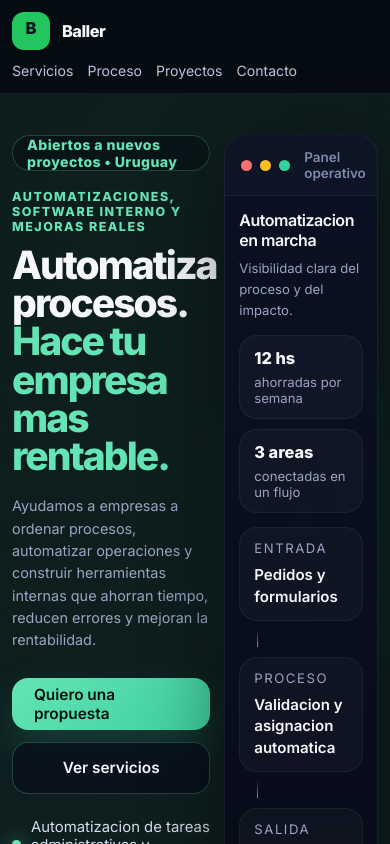
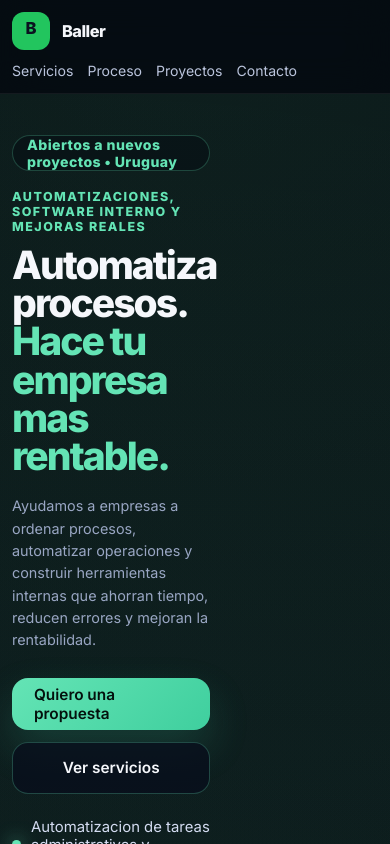
Before and after one commit to JoaquinKarawacki/baller-landing, a React (Vite) app: page / in a window 390 px wide. Shown: the top 844 px of the page. Built offline with nearby package versions, Linux system fonts and the light colour scheme.

Commit message:
Responsive fix

```diff
--- a/src/App.css
+++ b/src/App.css
@@ -1023,11 +1023,7 @@ a {
   }
 
   .hero__panel {
-    display: flex;
-    min-height: auto;
-    margin-top: 0;
-    align-self: start;
-    justify-content: flex-start;
+    display: none;
   }
 
   .hero__highlights {
@@ -1045,64 +1041,6 @@ a {
 
   .button {
     width: 100%;
-  }
-
-  .showcase-card {
-    border-radius: 22px;
-    width: 100%;
-  }
-
-  .showcase-card__topbar {
-    padding: 14px 16px;
-  }
-
-  .showcase-card__topbar p {
-    font-size: 0.84rem;
-  }
-
-  .showcase-card__body {
-    padding: 14px;
-    gap: 14px;
-  }
-
-  .showcase-card__headline strong {
-    font-size: 1rem;
-  }
-
-  .showcase-card__headline span,
-  .metric-card span,
-  .showcase-step__label {
-    font-size: 0.82rem;
-  }
-
-  .metric-card {
-    padding: 12px 14px;
-  }
-
-  .metric-card strong {
-    font-size: 1.02rem;
-  }
-
-  .showcase-card__metrics {
-    grid-template-columns: 1fr;
-    gap: 10px;
-  }
-
-  .showcase-flow {
-    gap: 10px;
-  }
-
-  .showcase-flow__arrow {
-    margin-left: 18px;
-    height: 16px;
-  }
-
-  .showcase-step {
-    padding: 12px 14px;
-  }
-
-  .showcase-step strong {
-    font-size: 0.94rem;
   }
 
   .service-card,
```
